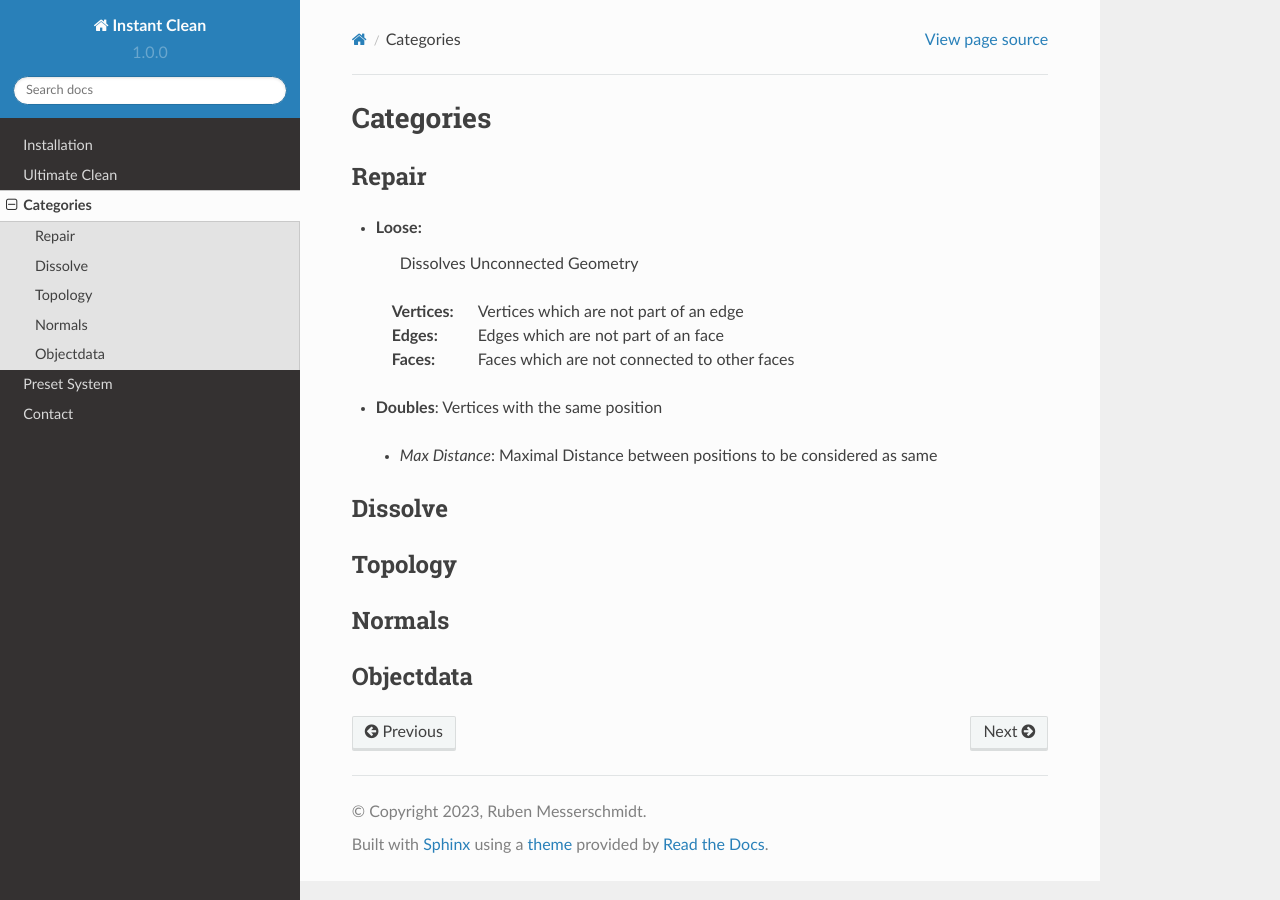
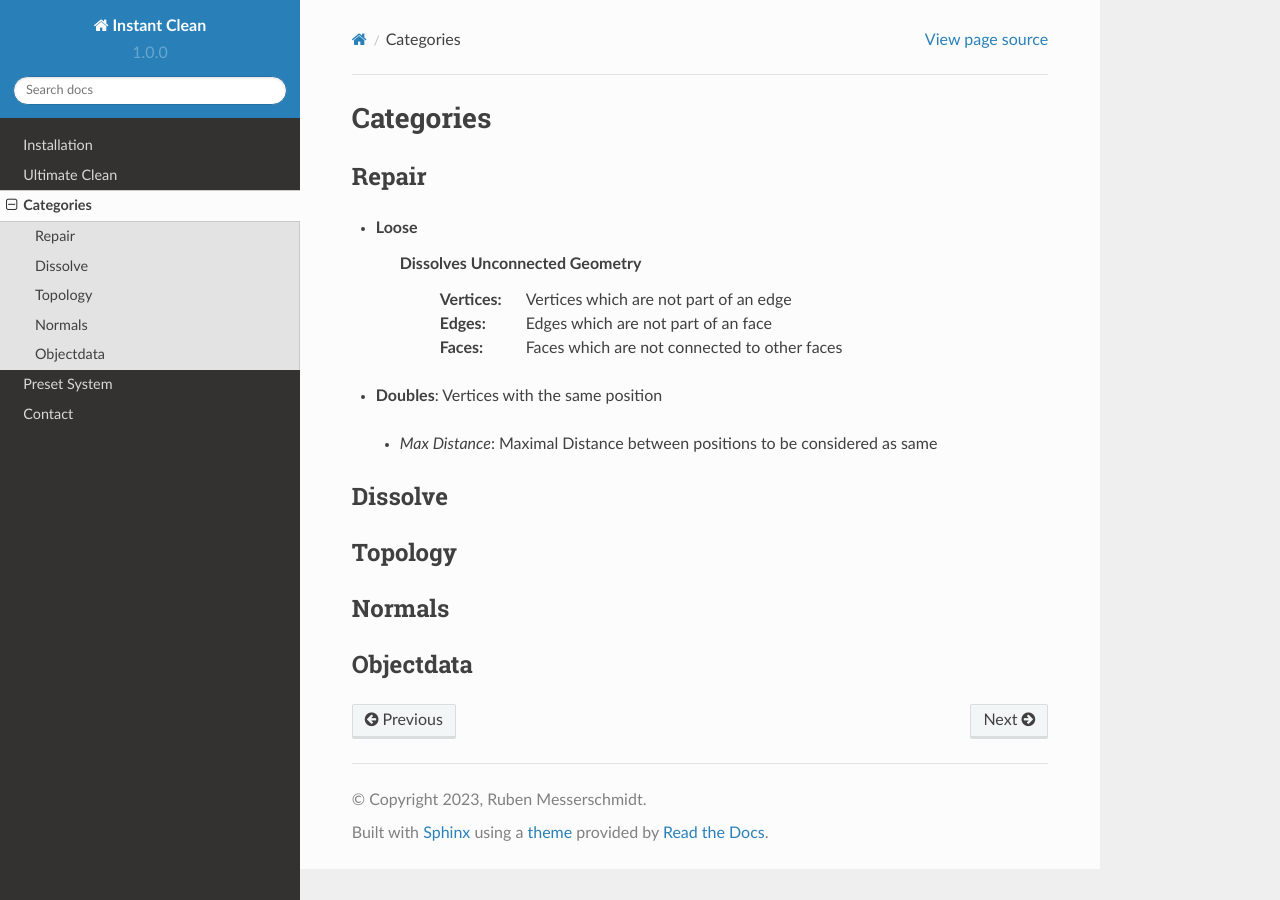
Before and after one commit to rubenmesserschmidt/Instant-Clean_docs, a Sphinx documentation site: the page built from docs/source/categories.rst, in a window 1280 px wide. Built offline with Sphinx 7.4.7 and the Read the Docs theme 2.0.0, drawn with Linux system fonts in a browser that asks for light colours.

```diff
--- a/docs/source/categories.rst
+++ b/docs/source/categories.rst
@@ -4,11 +4,11 @@ Categories
 Repair
 ******
 
-* **Loose**:
+* **Loose**
    Dissolves Unconnected Geometry
- :Vertices: Vertices which are not part of an edge
- :Edges: Edges which are not part of an face
- :Faces: Faces which are not connected to other faces
+    :Vertices: Vertices which are not part of an edge
+    :Edges: Edges which are not part of an face
+    :Faces: Faces which are not connected to other faces
 
 * **Doubles**:  Vertices with the same position
  - *Max Distance*: Maximal Distance between positions to be considered as same
```
